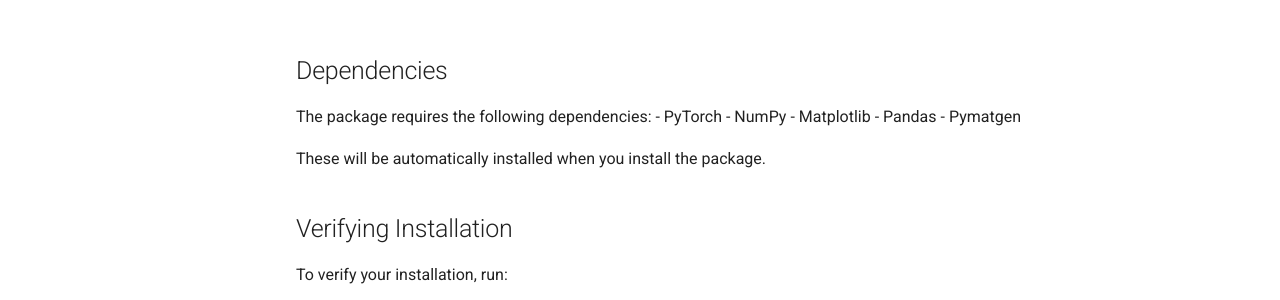
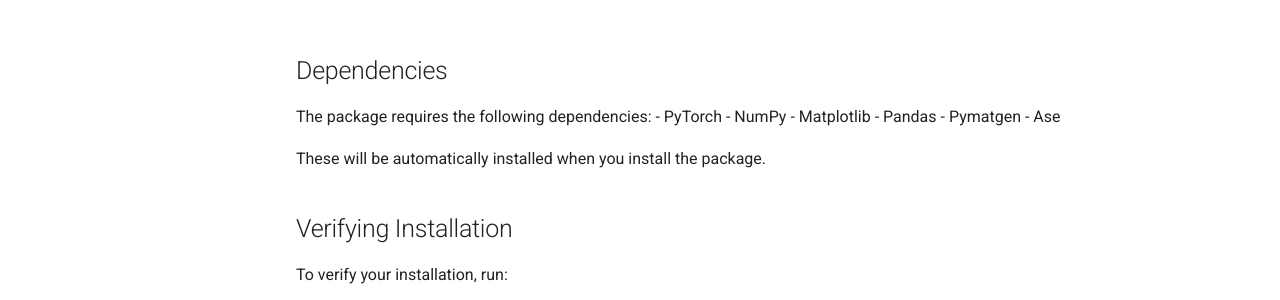
Before and after one commit to jcwang587/cgcnn2, an MkDocs documentation site: the page built from docs/installation.md, in a window 1280 px wide and 1089 px high. Shown: the part 638-938 px from the top of the window. Built offline with MkDocs 1.6.1 and Material for MkDocs 9.7.7, drawn with Linux system fonts in a browser that asks for light colours; comment, search, counter and statistics services are not loaded.

Commit message:
build docs

```diff
--- a/docs/installation.md
+++ b/docs/installation.md
@@ -26,6 +26,7 @@
 - Matplotlib
 - Pandas
 - Pymatgen
+- Ase
 
 These will be automatically installed when you install the package.
 
```
Also changed, not shown: 1 other file.
